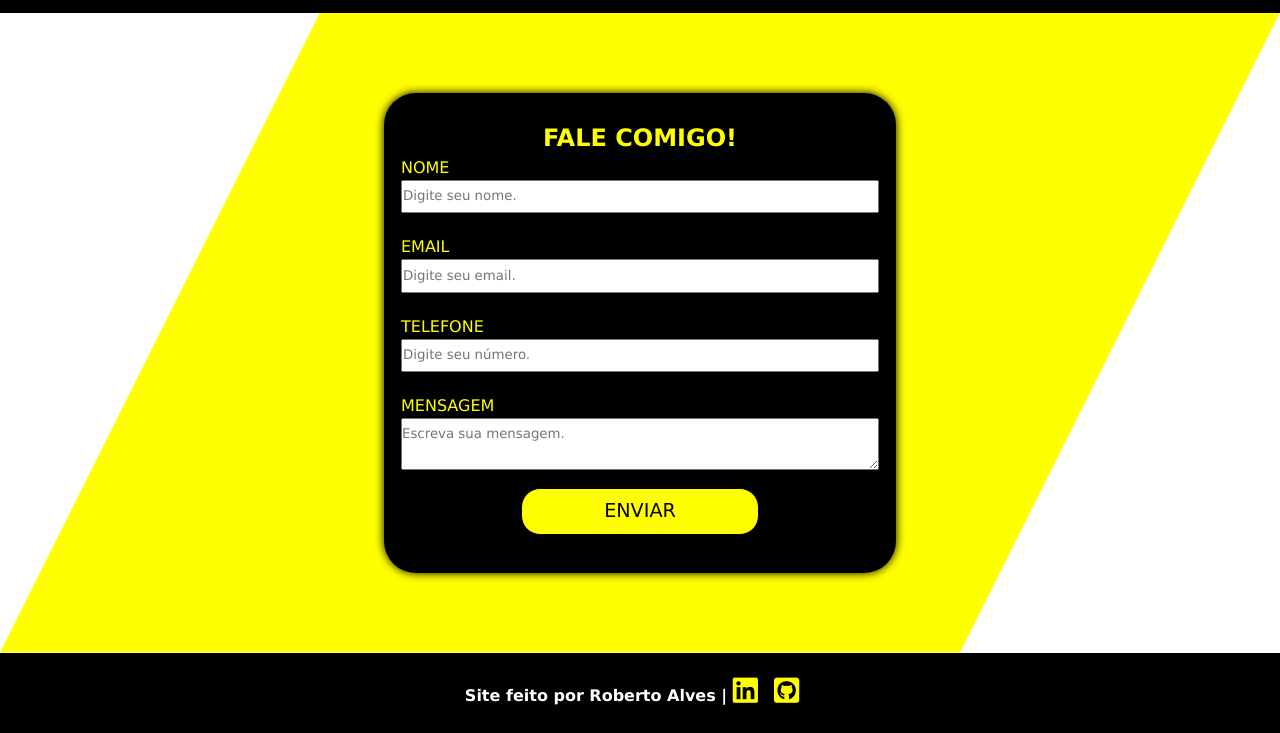
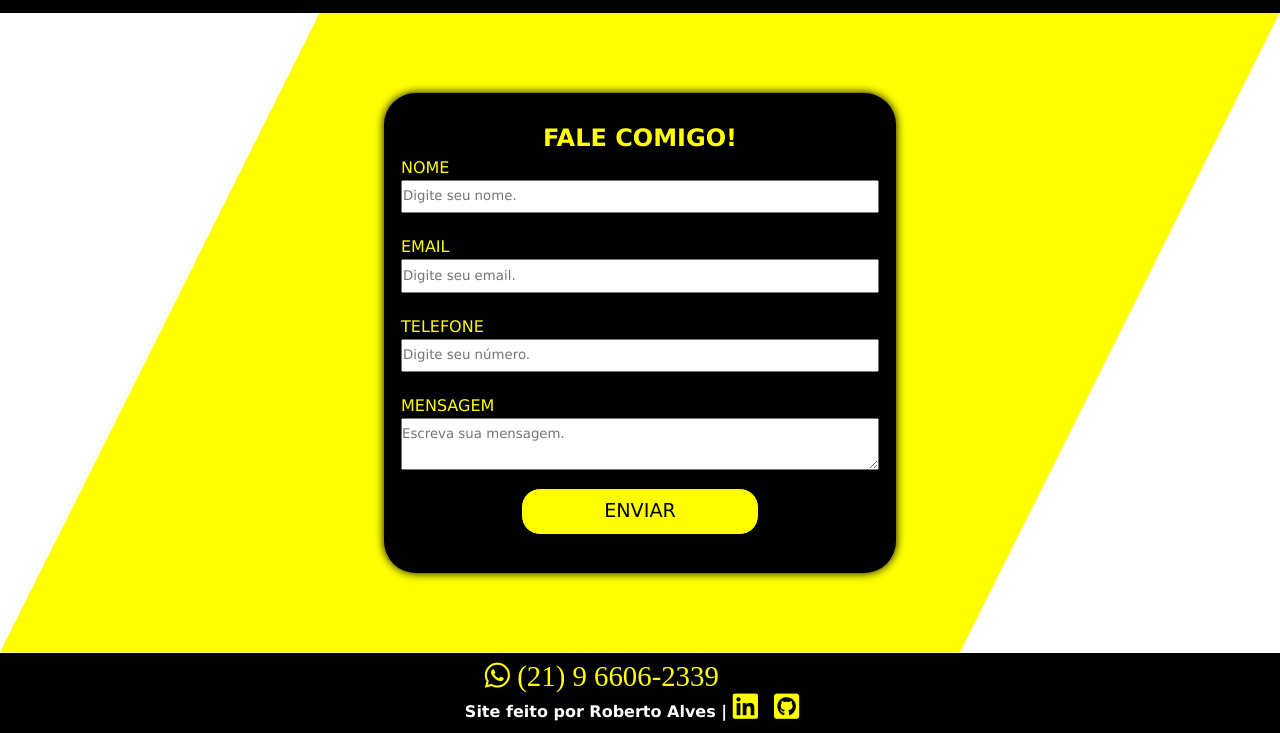
Before and after one commit to betocode/betocode.github.io, a website: page index.html in a window 1280 px wide. Shown: the part 1789-2522 px from the top of the page. Drawn offline with nearby package versions, Linux system fonts and the light colour scheme.

Commit message:
whatsapp

```diff
--- a/index.html
+++ b/index.html
@@ -110,7 +110,11 @@
   <!-- footer -->
 <footer>
   <div class="footer">
+    <div class="whatsapp">
+      <p><i class="fab fa-whatsapp" style="padding:0px 20px;"> (21) 9 6606-2339</i></p>
+    </div>
     <p>Site feito por Roberto Alves |  <a href="https://www.linkedin.com/in/roberto-alves888/" target="_blank"><i class="fab fa-linkedin"></i></a><a href="https://github.com/betocode" target="_blank"><i class="fab fa-github-square"></i></a> </p>
+
   </div>
 </footer>
   </body>
--- a/scss/main.scss
+++ b/scss/main.scss
@@ -286,10 +286,12 @@ footer{
   align-items:center;
   a{
     text-decoration:none;
-    color:yellow;
+
 
     }
     i{
+
+      color:yellow;
       display:inline-block;
       font-size:1.8rem;
       margin-right:1rem;
@@ -298,7 +300,6 @@ footer{
         background-color:black;
       }
     }
-
   }
 
 /* keyframes */
```
Also changed, not shown: dist/main.css.
